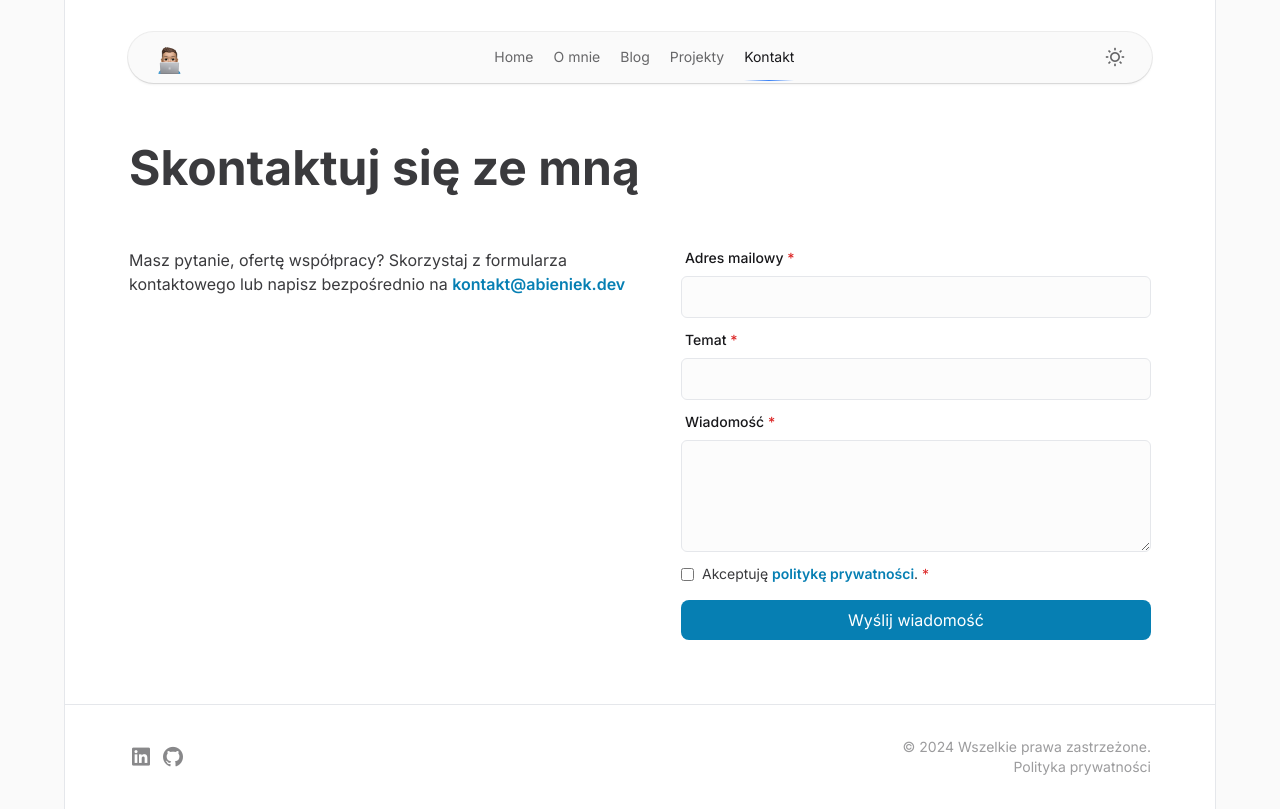
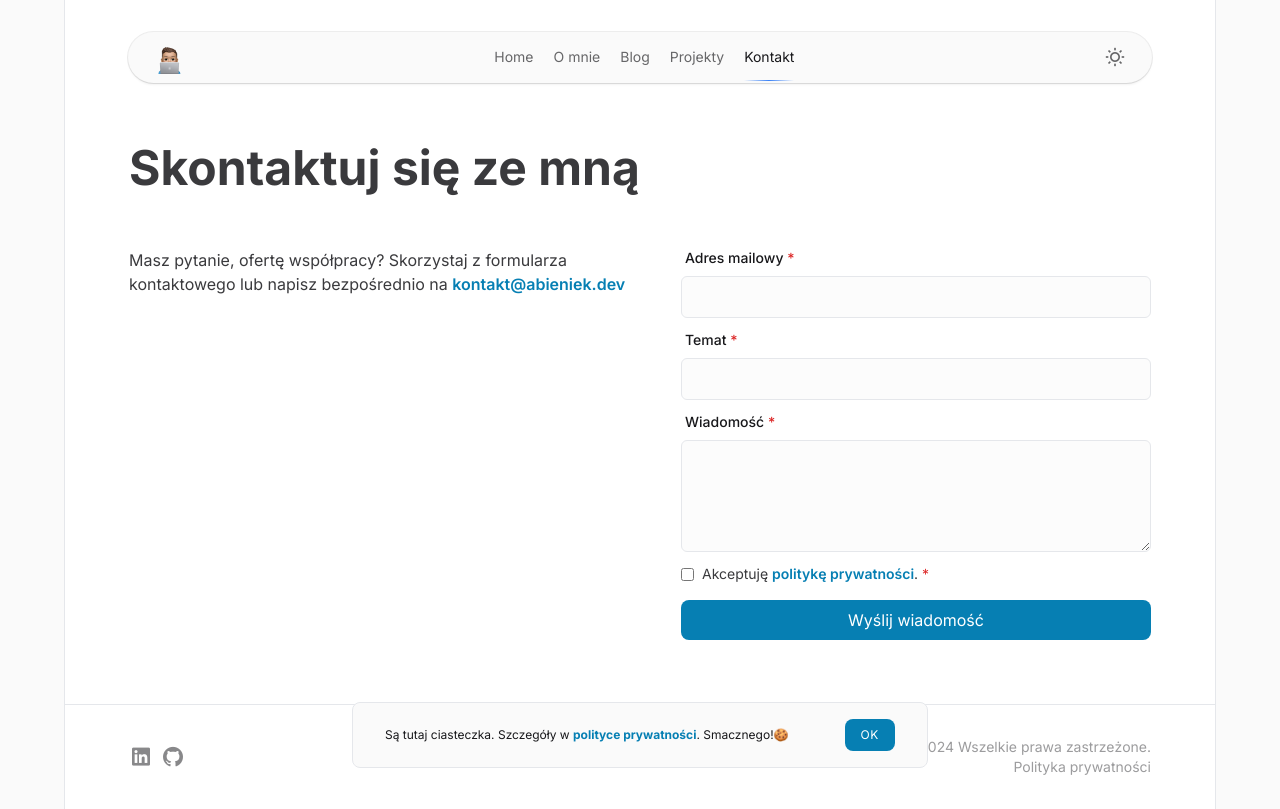
Before and after one commit to abieniek03/abieniek.dev, a Next.js app: page /kontakt in a window 1280 px wide. Built offline with nearby package versions, Linux system fonts and the light colour scheme.

Commit message:
add: Vercel Analytics & Cookie Alert

```diff
--- a/app/_components/Button.tsx
+++ b/app/_components/Button.tsx
@@ -1,14 +1,17 @@
 import { type ComponentProps, type ReactNode } from "react";
 import clsx from "clsx";
 
+type ButtonSize = "xs" | "sm" | "lg";
 interface Props {
   children: ReactNode;
   wFull?: boolean;
+  size?: ButtonSize;
 }
 
 export function Button({
   children,
   wFull,
+  size,
   ...rest
 }: Readonly<ComponentProps<"button"> & Props>) {
   return (
@@ -17,6 +20,7 @@ export function Button({
         "text-accent rounded-lg bg-primary px-4 py-2 text-white outline-primary transition-all duration-200 hover:bg-primary/90",
         wFull ? "w-full" : "",
         rest.disabled && "opacity-50 hover:bg-primary",
+        size && `text-${size}`,
       )}
       {...rest}
     >
--- /dev/null
+++ b/app/_components/CookieAlert.tsx
@@ -0,0 +1,53 @@
+"use client";
+
+import { useEffect, useState } from "react";
+import Link from "next/link";
+import "client-only";
+import { motion } from "framer-motion";
+
+import { Button } from "./Button";
+
+export function CookieAlert() {
+  const [acceptCookie, setAcceptCookie] = useState<boolean>(false);
+
+  const saveCookies = () => {
+    localStorage.setItem("cookies", "true");
+    setAcceptCookie(true);
+  };
+
+  useEffect(() => {
+    setAcceptCookie(Boolean(localStorage.getItem("cookies")));
+  }, []);
+
+  if (!acceptCookie) {
+    return (
+      <motion.div
+        initial={{ opacity: 0, y: 150 }}
+        animate={{ opacity: 1, y: 0 }}
+        transition={{
+          type: "tween",
+          ease: "easeInOut",
+          duration: 0.7,
+        }}
+        viewport={{ once: false }}
+        className="fixed bottom-8 w-full"
+      >
+        <div className="mx-auto flex w-[90vw] max-w-xl items-center justify-between rounded-lg border bg-light-darker px-8 py-4 text-dark dark:border-light/10 dark:bg-dark-darker dark:text-light">
+          <span className="text-xs">
+            Są tutaj ciasteczka. Szczegóły w{" "}
+            <Link
+              href="/polityka-prywatnosci"
+              className="font-bold text-primary hover:underline"
+            >
+              polityce prywatności
+            </Link>
+            . Smacznego!🍪
+          </span>
+          <Button onClick={saveCookies} size="xs">
+            <span className="tracking-wider">OK</span>
+          </Button>
+        </div>
+      </motion.div>
+    );
+  }
+}
--- a/app/layout.tsx
+++ b/app/layout.tsx
@@ -4,8 +4,10 @@ import { Inter } from "next/font/google";
 import "./globals.css";
 import "remixicon/fonts/remixicon.css";
 
+import { Analytics } from "@vercel/analytics/react";
 import { NextThemeProvider } from "./_hoc/NextThemeButton";
 import { MainLayout } from "./_hoc/MainLayout";
+import { CookieAlert } from "./_components/CookieAlert";
 
 const font = Inter({ subsets: ["latin"] });
 
@@ -27,6 +29,8 @@ export default function RootLayout({
         <NextThemeProvider>
           <MainLayout>{children}</MainLayout>
         </NextThemeProvider>
+        <Analytics />
+        <CookieAlert />
       </body>
     </html>
   );
--- a/package.json
+++ b/package.json
@@ -11,6 +11,8 @@
   "dependencies": {
     "@headlessui/react": "^1.7.19",
     "@hookform/resolvers": "^3.3.4",
+    "@vercel/analytics": "^1.2.2",
+    "client-only": "^0.0.1",
     "clsx": "^2.1.1",
     "date-fns": "^3.6.0",
     "framer-motion": "^11.1.7",
```
Also changed, not shown: 1 other file (tests, documents, lock files or other folders).
